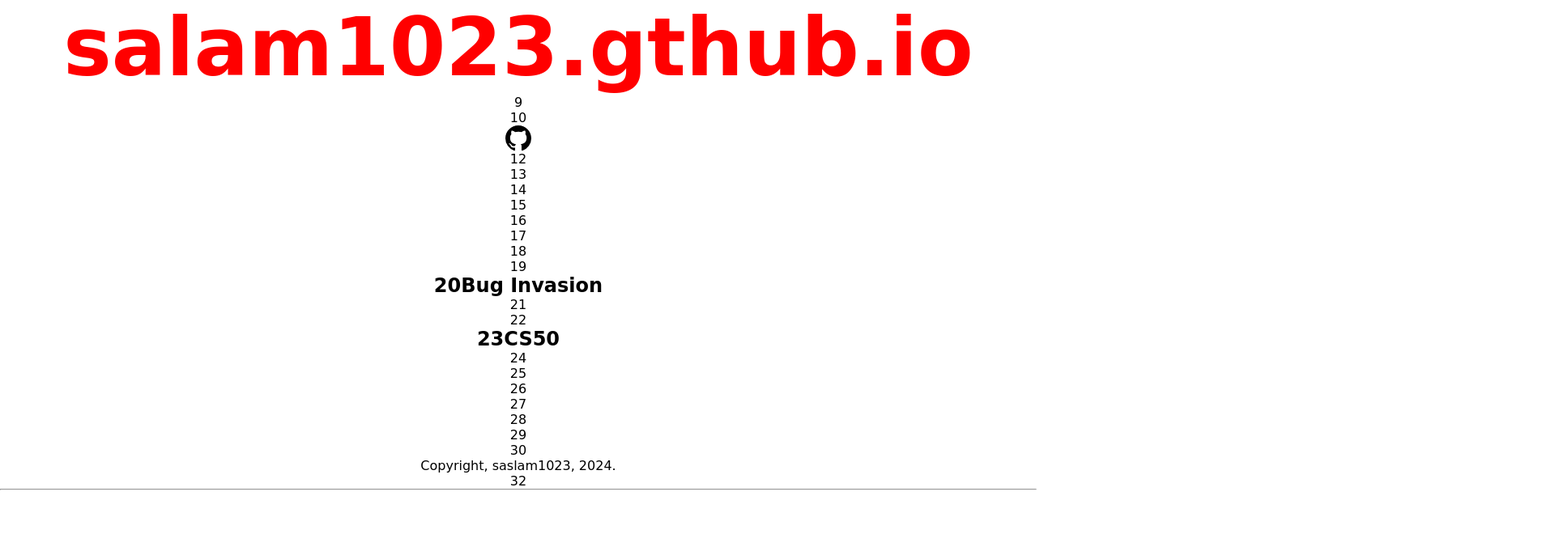
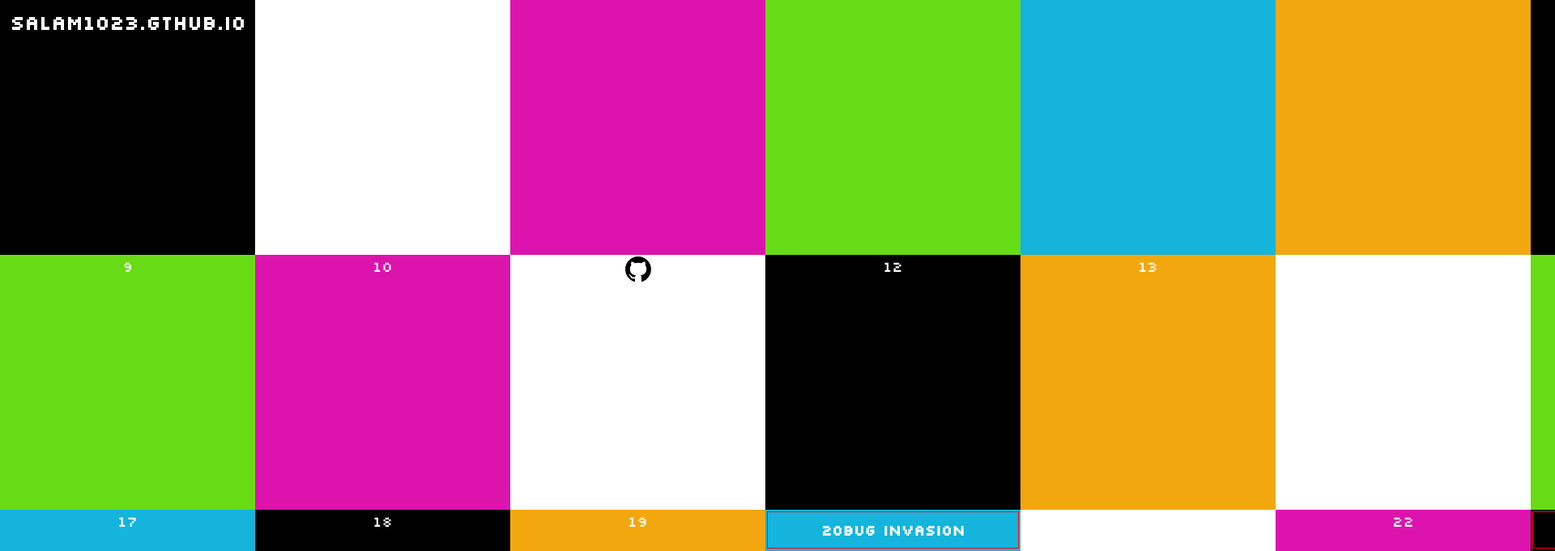
Before and after one commit to saslam1023/saslam1023.github.io, a plain HTML site: page index.html in a window 1280 px wide. Shown: the top 681 px of the page at 81% size, 1920 px wide, since content can reach past the window. Drawn offline with Linux system fonts and the light colour scheme.

Commit message:
replaced and updated style.css

```diff
--- a/css/style.css
+++ b/css/style.css
@@ -1,30 +1,154 @@
+:root {
+    --fuschia: #dc14ad;
+    --lightblue: #14b4dc;
+    --green: #67dc14;
+    --crimson: crimson;
+    --gold: #f3a70e;
+    --black: #000;
+    --white: #fff;
+
+}
+
 * {
-    font-family: 'Sacramento', cursive;
-    margin: 0 auto;
+    margin: 0;
+    font-family: 'Silkscreen', sans-serif;
+    font-size: 18px;
+    word-wrap: break-all;
+}
+
+header {
+    background-color: var(--white);
+    padding: 0;
+    height: auto;
+    width: 100%;
+    position: fixed;
+    display: block;
+}
+
+.header {
+    background-color: var(--white);
+    padding: 30px;
 }
 
 h1 {
-    font-family: 'Sacramento', cursive;
-    color: red;
-    font-size: 100px;
-    text-align: center;
+    font-size: 24px;
+    word-wrap: break-all;
+    text-align: left;
 }
 
-img {
-    width: 50%;
+.box h1 {
+    padding: 10px;
 }
 
-main {
-    width: 100%;
-    margin: 0 auto;
+h2 {
+    font-size: 18px;
+    word-wrap: break-all;
     text-align: center;
+    padding: 10px;
 }
 
-footer {
-    width: 100;
-    height: 50px;
-    padding: 20px;
+.box h2 {
+    vertical-align: middle;
     text-align: center;
-    background-color: red;
+    border: 1px solid red;
+}
+
+/* orignal
+.box {
     color: white;
+    font-size: 20px;
+    text-align: center;
+    padding: 15px;
+    aspect-ratio: 1/1;
+    width: auto
 }
+
+.box {
+    color: white;
+    font-size: 20px;
+    text-align: center;
+    padding: 15px;
+    aspect-ratio: 1;
+    grid-column: span 1;
+    width: auto;
+}*/
+
+.box {
+    color: white;
+    text-align: center;
+    grid-column: span 1;
+    width: auto;
+    aspect-ratio: 1;
+    border: 0px solid black;
+    padding: 2px;
+}
+
+
+.pink {
+    background-color: var(--fuschia);
+}
+
+.blue {
+    background-color: var(--lightblue);
+}
+
+.green {
+    background-color: var(--green);
+}
+
+.gold {
+    background-color: var(--gold);
+}
+
+.black {
+    background-color: var(--black);
+}
+
+/* original
+.container {
+    display: grid;
+    grid-template-columns: auto auto auto auto auto auto auto auto;
+}
+*/
+
+.container {
+    display: grid;
+    grid-template-columns: repeat(8, 1fr);
+    gap: 0px;
+}
+
+.mmain {
+    padding-top: 200px
+}
+
+
+
+/* Tablet */
+
+@media (max-width: 800px) {
+    .container {
+        grid-template-columns: repeat(4, 1fr);
+    }
+
+    .box {
+        width: auto;
+        border: 0px solid black;
+    }
+
+}
+
+/* Mobile */
+@media (max-width: 600px) {
+    .container {
+        grid-template-columns: repeat(2, 1fr);
+    }
+
+    .box {
+        width: auto;
+        border: 1px solid white;
+    }
+
+    h1 {
+        font-size: 40px;
+    }
+}
```
